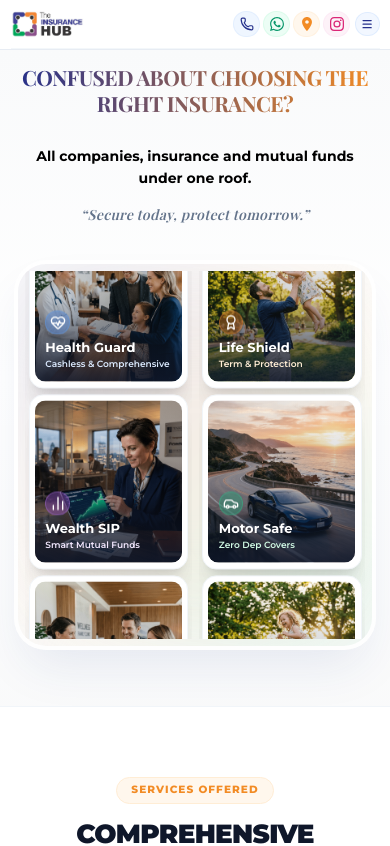
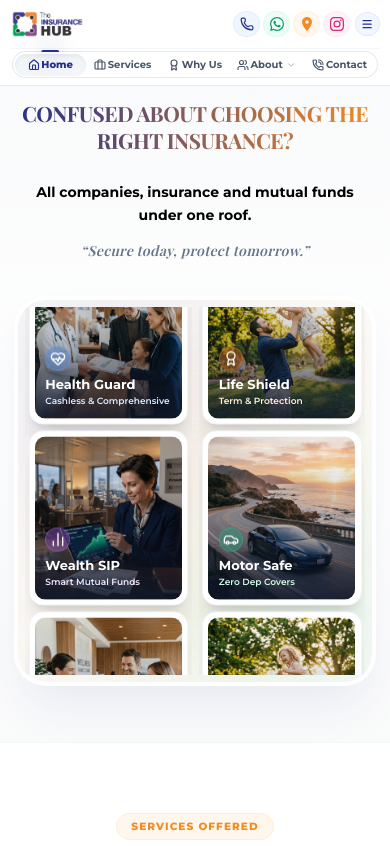
Before and after one commit to Shruti11506/Theinsurancehub, a React (Vite) app: page / in a window 390 px wide. Shown: the top 846 px of the page. Built offline with nearby package versions, Linux system fonts and the light colour scheme; a web font is replaced by a local one.

Commit message:
Center align desktop navbar and make mobile navbar compact covering all sections

```diff
--- a/src/components/Header.jsx
+++ b/src/components/Header.jsx
@@ -39,6 +39,7 @@ export default function Header({ onNavigate, currentPage, activeTab = 'Home', on
   const navItems = [
     {
       name: 'Home',
+      shortName: 'Home',
       url: '#home',
       targetId: 'home',
       icon: Home,
@@ -46,6 +47,7 @@ export default function Header({ onNavigate, currentPage, activeTab = 'Home', on
     },
     {
       name: 'Services Offered',
+      shortName: 'Services',
       url: '#services',
       targetId: 'services',
       icon: Briefcase,
@@ -53,6 +55,7 @@ export default function Header({ onNavigate, currentPage, activeTab = 'Home', on
     },
     {
       name: 'Why Us',
+      shortName: 'Why Us',
       url: '#why-us',
       targetId: 'why-us',
       icon: Award,
@@ -60,6 +63,7 @@ export default function Header({ onNavigate, currentPage, activeTab = 'Home', on
     },
     {
       name: 'About Us',
+      shortName: 'About',
       url: '#about',
       targetId: 'about',
       icon: Users,
@@ -72,6 +76,7 @@ export default function Header({ onNavigate, currentPage, activeTab = 'Home', on
     },
     {
       name: 'Contact Us',
+      shortName: 'Contact',
       url: '#contact',
       targetId: 'contact',
       icon: PhoneCall,
@@ -85,12 +90,11 @@ export default function Header({ onNavigate, currentPage, activeTab = 'Home', on
     >
       <div className="w-full max-w-[1440px] xl:max-w-[1536px] 2xl:max-w-[1680px] mx-auto px-3 xs:px-4 sm:px-6 md:px-8 lg:px-10 xl:px-12">
 
-        {/* ── TOP SECTION (Row 1): Logo (+ Desktop NavBar) & Action Icons ── */}
-        <div className="h-14 sm:h-16 lg:h-20 flex items-center justify-between border-b lg:border-b-0 border-slate-100/80 w-full">
+        {/* ── TOP SECTION (Row 1): Logo, Centered Desktop NavBar & Action Icons ── */}
+        <div className="h-14 sm:h-16 lg:h-20 flex items-center justify-between border-b lg:border-b-0 border-slate-100/80 w-full relative">
 
-          {/* Left Side: Logo & Desktop Navigation Bar */}
-          <div className="flex items-center gap-3 sm:gap-6 lg:gap-6 xl:gap-10 min-w-0">
-            {/* Logo */}
+          {/* Left Side: Logo */}
+          <div className="flex items-center flex-shrink-0 z-30">
             <a
               id="header-logo-link"
               href="/"
@@ -98,26 +102,27 @@ export default function Header({ onNavigate, currentPage, activeTab = 'Home', on
                 e.preventDefault();
                 handleNavClick('home', 'Home');
               }}
-              className="hover:opacity-95 transition-opacity flex-shrink-0 relative z-50"
+              className="hover:opacity-95 transition-opacity flex-shrink-0"
             >
               <div id="header-logo-wrapper">
                 <Logo id="header-logo" className="h-8 xs:h-9 sm:h-12 lg:h-16" />
               </div>
             </a>
+          </div>
 
-            {/* Desktop Navigation Bar (Beside Logo on Laptop/Desktop only) */}
-            <div className="hidden lg:block relative z-20 flex-shrink-0">
+          {/* Center: Desktop Navigation Bar (Centrally Aligned in Viewport) */}
+          <div className="hidden lg:flex items-center justify-center absolute left-1/2 -translate-x-1/2 z-20 pointer-events-auto">
             <NavBar
               items={navItems}
               activeTab={activeTab}
               onTabChange={onTabChange}
               layoutIdPrefix="desktop-tubelight"
+              isMobile={false}
             />
-            </div>
           </div>
 
           {/* Right Side: Action Icons (Call, WhatsApp, Map, Instagram & 3-line Menu) */}
-          <div className="flex items-center gap-1 xs:gap-1.5 sm:gap-2.5 lg:gap-3 flex-shrink-0">
+          <div className="flex items-center gap-1 xs:gap-1.5 sm:gap-2.5 lg:gap-3 flex-shrink-0 z-30">
 
             {/* Call Icon */}
             <a
@@ -229,6 +234,17 @@ export default function Header({ onNavigate, currentPage, activeTab = 'Home', on
 
         </div>
 
+        {/* ── MOBILE NAVIGATION ROW: Small, centered, and covers all sections ── */}
+        <div className="lg:hidden w-full pb-2 pt-0.5 px-0.5 xs:px-1 sm:px-2 flex items-center justify-center">
+          <NavBar
+            items={navItems}
+            activeTab={activeTab}
+            onTabChange={onTabChange}
+            layoutIdPrefix="mobile-tubelight"
+            isMobile={true}
+          />
+        </div>
+
       </div>
 
     </header>
--- a/src/components/ui/tubelight-navbar.jsx
+++ b/src/components/ui/tubelight-navbar.jsx
@@ -14,7 +14,7 @@ import { ChevronDown, ChevronRight } from "lucide-react"
  *   activeTab?: string  (controlled active tab from parent)
  *   onTabChange?: (name: string) => void
  */
-export function NavBar({ items, className, activeTab: controlledActive, onTabChange, layoutIdPrefix = "tubelight" }) {
+export function NavBar({ items, className, activeTab: controlledActive, onTabChange, layoutIdPrefix = "tubelight", isMobile = false }) {
   const [internalActive, setInternalActive] = useState(items[0]?.name)
   const [hoveredItem, setHoveredItem] = useState(null)
   const hoverTimeoutRef = useRef(null)
@@ -34,27 +34,40 @@ export function NavBar({ items, className, activeTab: controlledActive, onTabCha
     }, 180)
   }
 
+  const toggleDropdown = (itemName) => {
+    setHoveredItem((prev) => (prev === itemName ? null : itemName))
+  }
+
   return (
     <div
       className={cn(
         "z-50 select-none",
+        isMobile ? "w-full max-w-[440px] mx-auto" : "",
         className,
       )}
     >
       <LayoutGroup id={layoutIdPrefix}>
-        <div className="flex items-center gap-1 sm:gap-2 md:gap-3 bg-white/95 border border-slate-200/90 backdrop-blur-xl py-1 px-1 sm:py-1.5 sm:px-2 rounded-full shadow-xs">
+        <div
+          className={cn(
+            "bg-white/95 border border-slate-200/90 backdrop-blur-xl shadow-xs",
+            isMobile
+              ? "flex items-center justify-between w-full py-0.5 px-0.5 xs:px-1 rounded-full gap-0.5"
+              : "flex items-center gap-1 sm:gap-1.5 lg:gap-2.5 py-1.5 px-2 rounded-full"
+          )}
+        >
           {items.map((item) => {
             const Icon = item.icon
             const isActive = activeTab === item.name
             const hasSubItems = Boolean(item.subItems && item.subItems.length > 0)
             const isDropdownOpen = hoveredItem === item.name
+            const label = isMobile ? (item.shortName || item.name) : item.name
 
             return (
               <div
                 key={item.name}
-                className="relative"
-                onMouseEnter={() => hasSubItems && handleMouseEnter(item.name)}
-                onMouseLeave={() => hasSubItems && handleMouseLeave()}
+                className={cn("relative", isMobile && "flex-1 text-center min-w-0")}
+                onMouseEnter={() => !isMobile && hasSubItems && handleMouseEnter(item.name)}
+                onMouseLeave={() => !isMobile && hasSubItems && handleMouseLeave()}
               >
                 <a
                   href={item.url}
@@ -63,17 +76,44 @@ export function NavBar({ items, className, activeTab: controlledActive, onTabCha
                     setInternalActive(item.name)
                     if (onTabChange) onTabChange(item.name)
                     if (item.onClick) item.onClick()
+                    if (isMobile && hasSubItems && isDropdownOpen) {
+                      setHoveredItem(null)
+                    }
                   }}
                   className={cn(
-                    "relative cursor-pointer text-[11px] sm:text-sm md:text-[14.5px] font-bold py-1 px-2 sm:py-2 sm:px-3.5 lg:px-5 rounded-full transition-colors flex items-center justify-center gap-1 sm:gap-1.5",
+                    "relative cursor-pointer font-bold rounded-full transition-colors flex items-center justify-center",
+                    isMobile
+                      ? "text-[10px] xs:text-[11px] py-1 px-1 xs:px-1.5 gap-0.5 xs:gap-1 w-full"
+                      : "text-[13px] lg:text-[14.5px] py-1.5 px-3 lg:px-4 gap-1.5",
                     "text-slate-600 hover:text-insurance-darkblue",
                     isActive && "text-insurance-darkblue font-extrabold",
                   )}
                 >
-                  <Icon size={14} strokeWidth={2.3} className="relative z-10 sm:w-[17px] sm:h-[17px] flex-shrink-0" />
-                  <span className="relative z-10 inline whitespace-nowrap">{item.name}</span>
+                  <Icon
+                    size={isMobile ? 12 : 16}
+                    strokeWidth={2.3}
+                    className="relative z-10 flex-shrink-0"
+                  />
+                  <span className="relative z-10 inline whitespace-nowrap truncate">{label}</span>
                   {hasSubItems && (
-                    <ChevronDown size={12} className={cn("relative z-10 transition-transform duration-200 text-slate-400 group-hover:text-insurance-darkblue", isDropdownOpen && "rotate-180 text-insurance-darkblue")} />
+                    <button
+                      type="button"
+                      onClick={(e) => {
+                        e.preventDefault()
+                        e.stopPropagation()
+                        toggleDropdown(item.name)
+                      }}
+                      className="p-0.5 rounded-full hover:bg-slate-200/50 inline-flex items-center justify-center"
+                      aria-label="Toggle submenu"
+                    >
+                      <ChevronDown
+                        size={isMobile ? 10 : 12}
+                        className={cn(
+                          "relative z-10 transition-transform duration-200 text-slate-400 group-hover:text-insurance-darkblue",
+                          isDropdownOpen && "rotate-180 text-insurance-darkblue"
+                        )}
+                      />
+                    </button>
                   )}
                   {isActive && (
                     <motion.div
@@ -86,8 +126,18 @@ export function NavBar({ items, className, activeTab: controlledActive, onTabCha
                         damping: 32,
                       }}
                     >
-                      <div className="absolute -top-1 left-1/2 -translate-x-1/2 w-6 sm:w-8 h-1 bg-insurance-darkblue rounded-t-full z-10">
-                        <div className="absolute w-8 sm:w-12 h-4 sm:h-6 bg-insurance-darkblue/20 rounded-full blur-md -top-2 -left-1 sm:-left-2" />
+                      <div
+                        className={cn(
+                          "absolute -top-1 left-1/2 -translate-x-1/2 bg-insurance-darkblue rounded-t-full z-10",
+                          isMobile ? "w-5 h-0.5" : "w-7 h-1"
+                        )}
+                      >
+                        <div
+                          className={cn(
+                            "absolute bg-insurance-darkblue/20 rounded-full blur-md -top-2",
+                            isMobile ? "w-6 h-3 -left-0.5" : "w-10 h-5 -left-1.5"
+                          )}
+                        />
                       </div>
                     </motion.div>
                   )}
@@ -101,7 +151,10 @@ export function NavBar({ items, className, activeTab: controlledActive, onTabCha
                       animate={{ opacity: 1, y: 0, scale: 1 }}
                       exit={{ opacity: 0, y: 4, scale: 0.96 }}
                       transition={{ duration: 0.15 }}
-                      className="absolute top-[calc(100%+8px)] left-1/2 -translate-x-1/2 bg-white/95 backdrop-blur-xl border border-slate-200/90 rounded-2xl shadow-xl py-2 px-1.5 min-w-[200px] z-50 flex flex-col gap-1"
+                      className={cn(
+                        "absolute top-[calc(100%+8px)] bg-white/95 backdrop-blur-xl border border-slate-200/90 rounded-2xl shadow-xl py-2 px-1.5 z-50 flex flex-col gap-1",
+                        isMobile ? "left-1/2 -translate-x-1/2 min-w-[170px]" : "left-1/2 -translate-x-1/2 min-w-[200px]"
+                      )}
                     >
                       {item.subItems.map((sub) => (
                         <a
@@ -113,10 +166,10 @@ export function NavBar({ items, className, activeTab: controlledActive, onTabCha
                             setHoveredItem(null)
                             if (sub.onClick) sub.onClick()
                           }}
-                          className="px-3.5 py-2 rounded-xl text-[13px] font-bold text-slate-700 hover:text-insurance-darkblue hover:bg-slate-100/90 transition-all flex items-center justify-between group cursor-pointer"
+                          className="px-3 py-1.5 rounded-xl text-[12px] sm:text-[13px] font-bold text-slate-700 hover:text-insurance-darkblue hover:bg-slate-100/90 transition-all flex items-center justify-between group cursor-pointer text-left"
                         >
                           <span className="font-sans">{sub.name}</span>
-                          <ChevronRight size={13} className="text-slate-400 group-hover:text-insurance-darkblue group-hover:translate-x-0.5 transition-transform" />
+                          <ChevronRight size={12} className="text-slate-400 group-hover:text-insurance-darkblue group-hover:translate-x-0.5 transition-transform" />
                         </a>
                       ))}
                     </motion.div>
```
Lines whose indentation alone changed are shown as unchanged.
